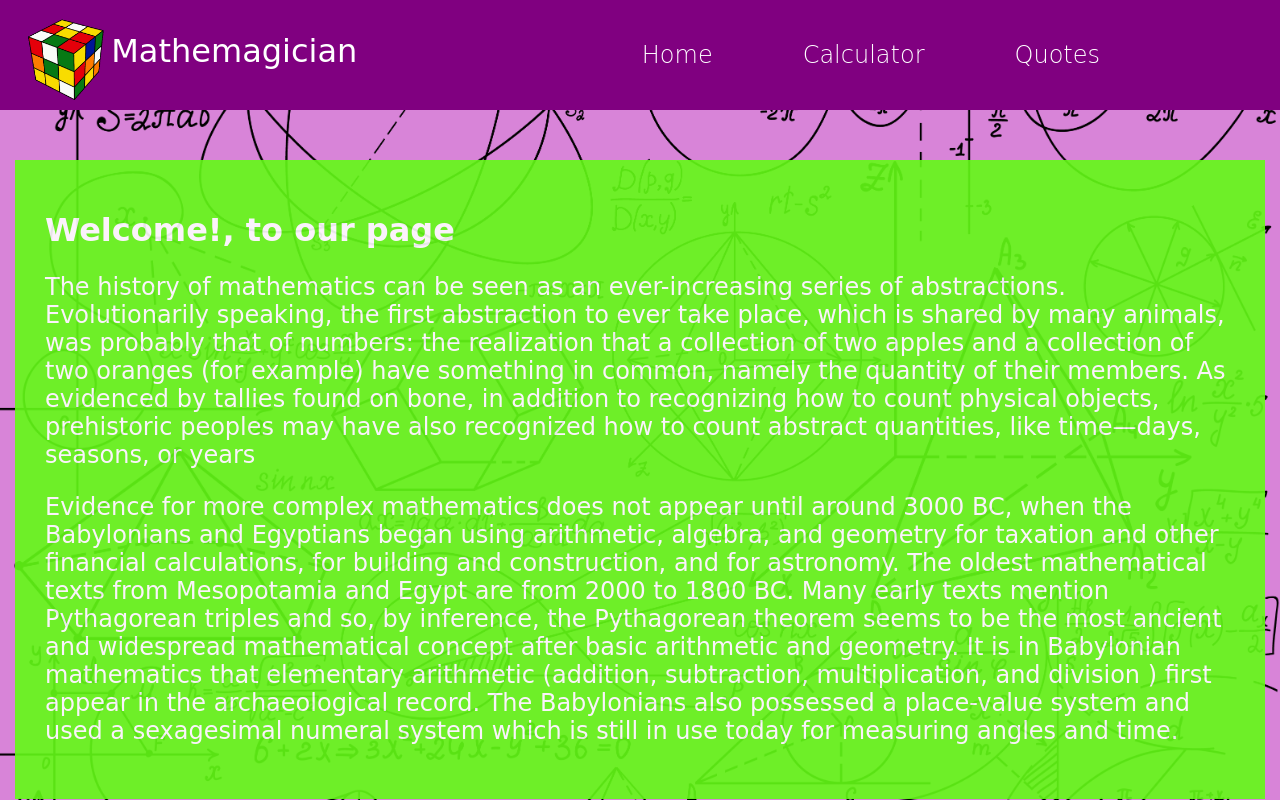
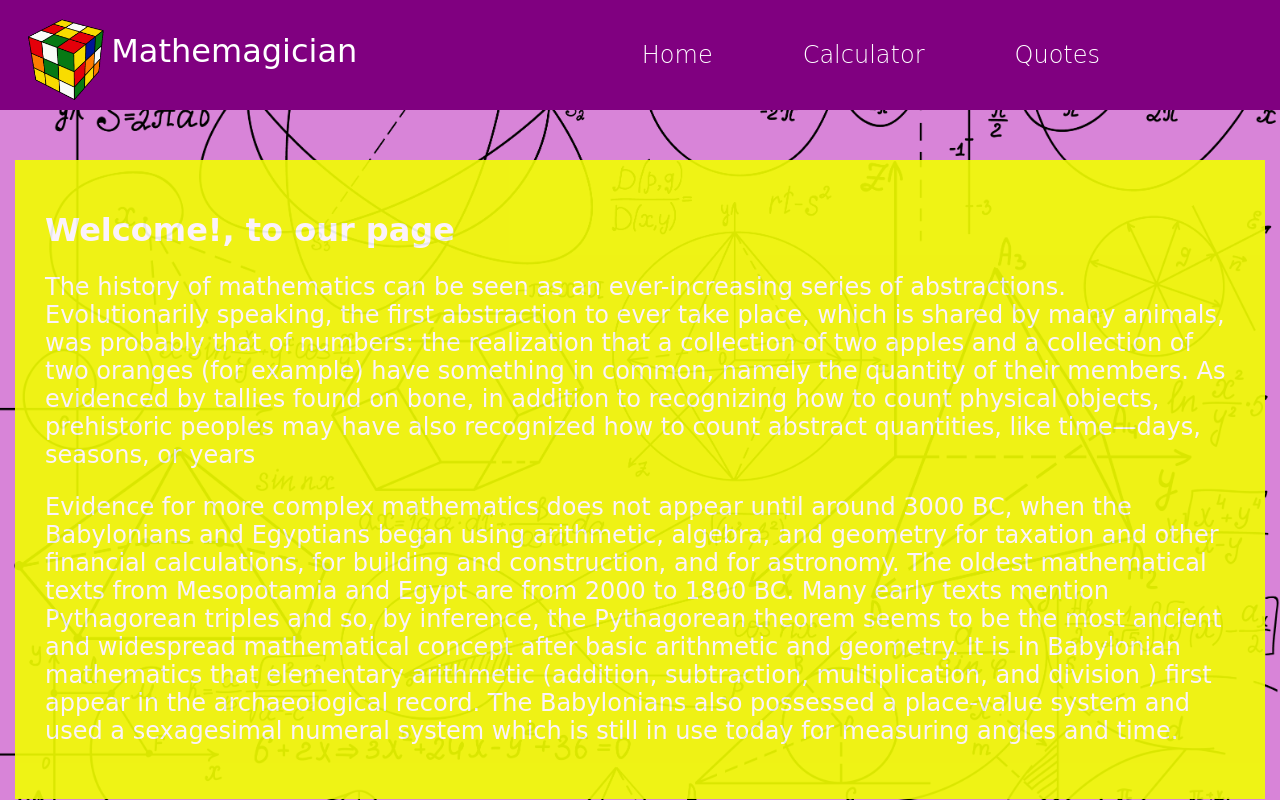
Before and after one commit to gilco91/calculator-test, a React (Create React App) app: page / in a window 1280 px wide. Built offline with nearby package versions, Linux system fonts and the light colour scheme; the HTML template or start-up script is replaced by a standard one.

Commit message:
new color

```diff
--- a/src/App.css
+++ b/src/App.css
@@ -1,6 +1,6 @@
 .desc-main {
   margin: 0 15px 0 15px;
-  background-color: rgb(99, 251, 22);
+  background-color: rgb(242, 255, 0);
   padding: 30px;
   opacity: 0.9;
 }
```
